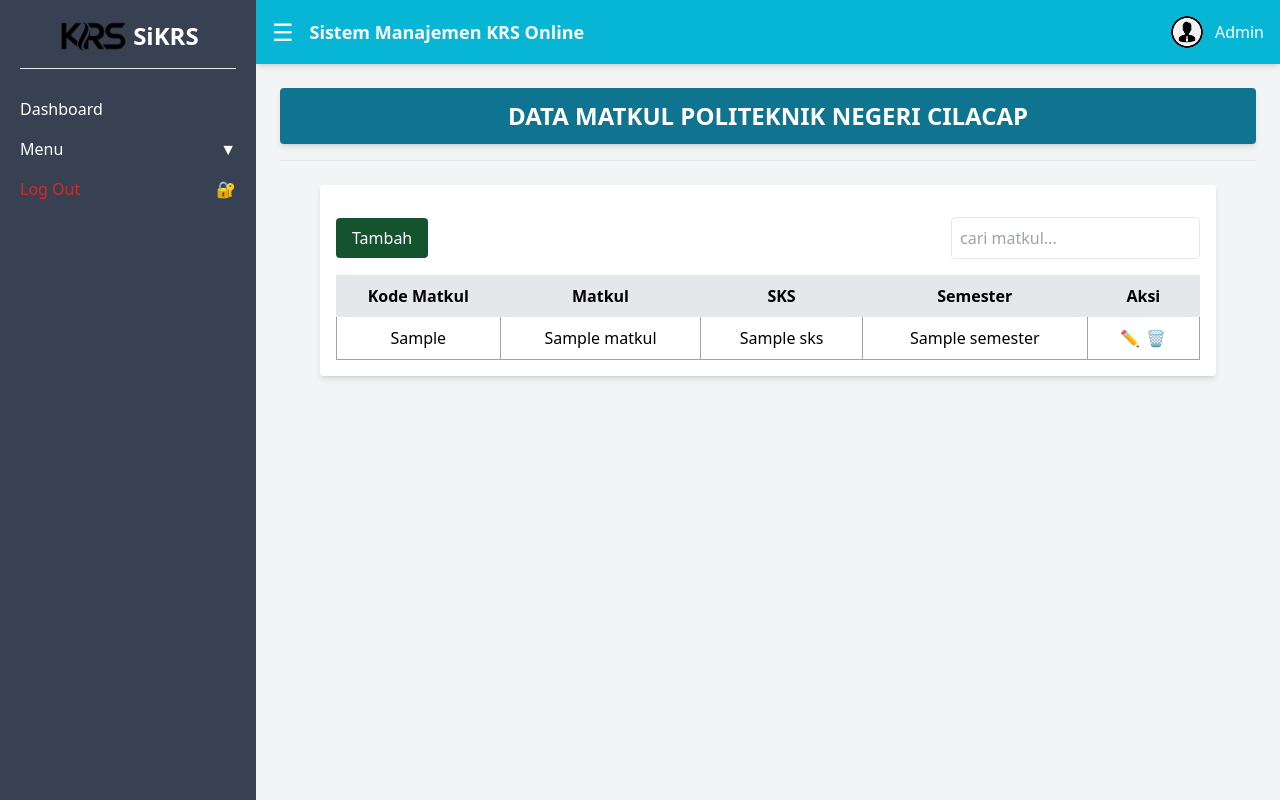
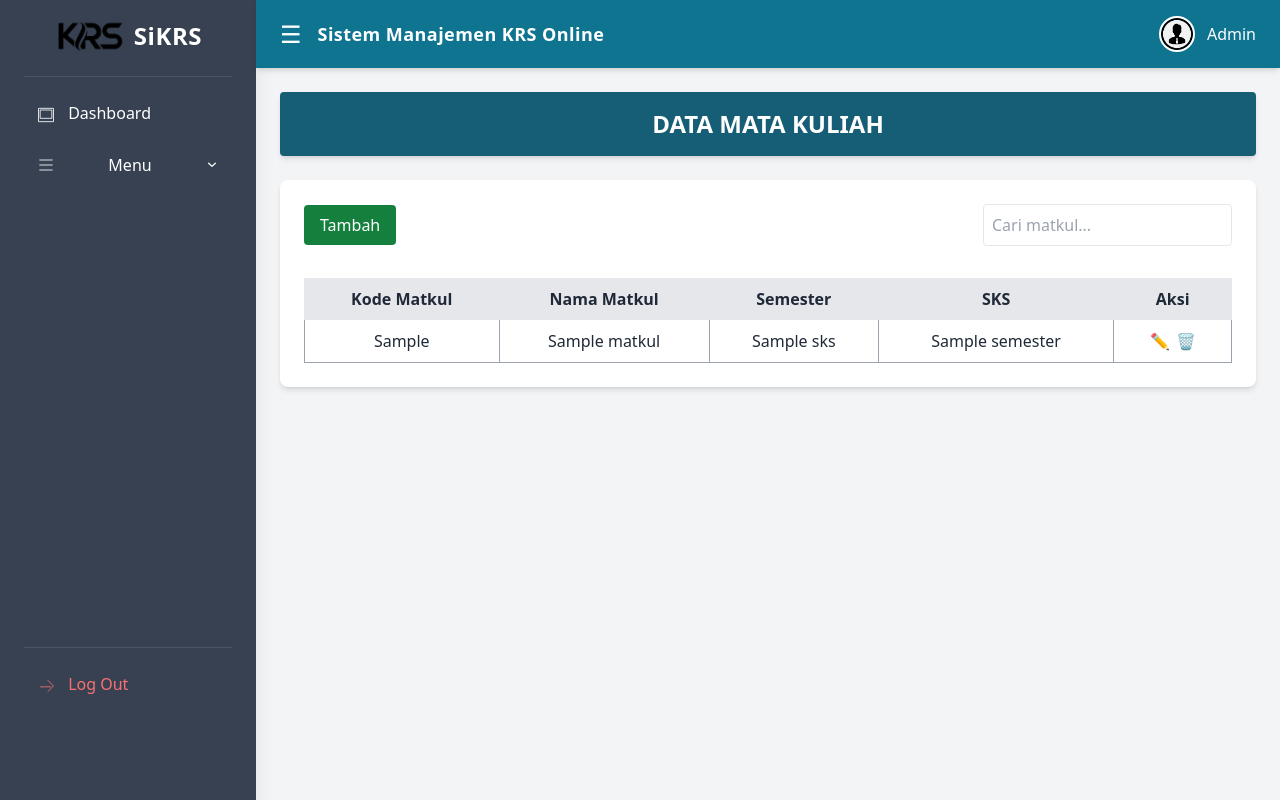
Before and after one commit to deviarynn/PBF-frontendSIKRS, a Laravel app: template resources/views/admin/dataMatkul.blade.php in a window 1280 px wide. Run offline with Laravel 10, Linux system fonts and the light colour scheme; the template is opened without the code that fills it: most values are stand-ins (such as "Sample title", 1, 10 or a date in 2020); some libraries are stand-ins or nearby versions.

Commit message:
new update

```diff
--- a/resources/views/admin/dataMatkul.blade.php
+++ b/resources/views/admin/dataMatkul.blade.php
@@ -6,136 +6,147 @@
   <title>SiKRS - Data Matkul</title>
   <script src="https://cdn.tailwindcss.com"></script>
   <script>
-        let isDropdownOpen = false; // Menyimpan status dropdown
+    let isDropdownOpen = false;
 
     function toggleDropdown() {
-            let dropdown = document.getElementById("dropdownMenu");
-            let menuMatkul = document.getElementById("menuMatkul");
+      const dropdown = document.getElementById("dropdownMenu");
+      const icon = document.getElementById("dropdownIcon");
 
-            isDropdownOpen = !isDropdownOpen; // Ubah status dropdown
+      isDropdownOpen = !isDropdownOpen;
+      dropdown.classList.toggle("hidden");
+      dropdown.classList.toggle("opacity-100");
 
-            if (isDropdownOpen) {
-                dropdown.classList.remove("hidden");
-                dropdown.classList.add("opacity-80", "backdrop-blur-md");
-                menuMatkul.classList.add("bg-gray-500", "text-white", "rounded");
-            } else {
+      icon.classList.toggle("rotate-180", isDropdownOpen);
+    }
+
+    document.addEventListener("click", function (event) {
+      const dropdown = document.getElementById("dropdownMenu");
+      const menuButton = document.getElementById("menuButton");
+
+      if (!dropdown.contains(event.target) && !menuButton.contains(event.target)) {
+        isDropdownOpen = false;
         dropdown.classList.add("hidden");
-                dropdown.classList.remove("opacity-80", "backdrop-blur-md");
-                menuMatkul.classList.remove("bg-gray-500", "text-white", "rounded");
+        document.getElementById("dropdownIcon").classList.remove("rotate-180");
+      }
+    });
+
+    function confirmLogout() {
+      if (confirm("Apakah Anda yakin ingin keluar?")) {
+        window.location.href = "{{ route('welcome') }}";
       }
     }
 
-        function keepDropdownOpen(event) {
-            event.stopPropagation(); // Mencegah dropdown tertutup saat klik di dalamnya
-        }
+    document.addEventListener("DOMContentLoaded", function () {
+      const toggleButton = document.getElementById("toggleSidebar");
+      const sidebar = document.getElementById("sidebar");
+      const mainContent = document.querySelector(".ml-64");
 
-        function openDataMatkul() {
-            isDropdownOpen = true; // Pastikan dropdown tetap terbuka
-            document.getElementById("dropdownMenu").classList.remove("hidden");
-            document.getElementById("dropdownMenu").classList.add("opacity-50", "backdrop-blur-md");
-
-            // Highlight menu "Data Mahasiswa"
-            document.getElementById("menuMatkul").classList.add("bg-gray-500", "text-white", "rounded");
-        }
-
-        document.addEventListener("click", function(event) {
-            let dropdown = document.getElementById("dropdownMenu");
-            let menuButton = document.getElementById("menuButton");
-
-            if (!dropdown.contains(event.target) && event.target !== menuButton) {
-                isDropdownOpen = false; // Tutup dropdown jika klik di luar
-                dropdown.classList.add("hidden");
-                dropdown.classList.remove("opacity-50", "backdrop-blur-md");
-            }
+      toggleButton.addEventListener("click", function () {
+        sidebar.classList.toggle("-translate-x-full");
+        mainContent.classList.toggle("ml-64");
+        mainContent.classList.toggle("ml-0");
+      });
     });
   </script>
 </head>
-<body class="bg-gray-100">
-    <div class="flex h-screen">
+<body class="bg-gray-100 text-gray-800">
+<div class="flex h-screen overflow-hidden">
+
   <!-- Sidebar -->
-        <aside class="w-64 bg-gray-700 text-white p-5 fixed h-full">
-            <div class="text-center mb-4 flex items-center justify-center">
-                <img src="{{ asset('image/krs.png') }}" alt="Logo SiKRS" class="h-8 mr-1">
-                <h2 class="text-2xl font-bold text-white">SiKRS</h2>
+  <aside id="sidebar" class="w-64 bg-gray-700 text-white px-6 pt-5 pb-24 fixed h-full shadow-xl flex flex-col transform transition-transform duration-300">
+    <div class="flex items-center justify-center mb-6">
+      <img src="{{ asset('image/krs.png') }}" alt="Logo SiKRS" class="h-8 mr-2">
+      <h2 class="text-2xl font-bold tracking-wide">SiKRS</h2>
     </div>
-            <hr>
-            <ul class="mt-5">
-                <li class="py-2"><a href="/admin/dashboard " class="block">Dashboard</a></li>
-                <li class="py-2 relative">
-                    <button id="menuButton" onclick="toggleDropdown()" class="block w-full text-left flex justify-between items-center">Menu <span>▼</span></button>
-                    <ul id="dropdownMenu" class="hidden bg-gray-600 mt-2 rounded" onclick="keepDropdownOpen(event)">
-                        <li class="py-2 px-4 hover:bg-gray-500"><a href="/admin/dataMhs">Data Mahasiswa</a></li>
-                        <li class="py-2 px-4 hover:bg-gray-500"><a href="/admin/dataProdi">Data Prodi</a></li>
-                        <li id="menuMatkul" class="py-2 px-4 hover:bg-gray-500">
-                            <a href="/admin/dataMatkul" onclick="openDataMatkul()">Data Matkul</a>
+    <hr class="border-gray-600 mb-4">
+    <ul class="flex-1">
+      <li class="mb-3">
+        <a href="/admin/dashboard" class="block py-2 px-3 rounded hover:bg-cyan-600 transition">
+          <svg class="w-5 h-5 inline-block mr-2" fill="none" stroke="currentColor" viewBox="0 0 24 24">
+            <path d="M3 4v16h18V4H3zm2 12V6h14v10H5z" />
+          </svg> Dashboard
+        </a>
       </li>
-                        <li class="py-2 px-4 hover:bg-gray-500"><a href="/admin/dataKelas">Data Kelas</a></li>
-                        <li class="py-2 px-4 hover:bg-gray-500"><a href="/admin/dataKRS">Data KRS</a></li>
+
+      <li class="mb-3 relative">
+        <button id="menuButton" onclick="toggleDropdown()" class="flex items-center justify-between w-full py-2 px-3 rounded hover:bg-cyan-600 transition">
+          <svg class="w-5 h-5 inline-block mr-2" fill="none" stroke="currentColor" viewBox="0 0 24 24">
+            <path d="M4 6h16M4 12h16M4 18h16" />
+          </svg> Menu
+          <svg id="dropdownIcon" class="ml-2 h-4 w-4 transform transition-transform" fill="currentColor" viewBox="0 0 20 20">
+            <path d="M5.23 7.21a.75.75 0 011.06-.02L10 10.586l3.71-3.37a.75.75 0 011.02 1.1l-4.25 3.86a.75.75 0 01-1.02 0L5.25 8.29a.75.75 0 01-.02-1.06z" />
+          </svg>
+        </button>
+
+        <ul id="dropdownMenu" class="hidden absolute left-0 w-full mt-1 bg-gray-500 text-sm rounded shadow-lg opacity-100 z-20">
+          <li><a href="/admin/dataMhs" class="block py-2 px-4 hover:bg-gray-600">Data Mahasiswa</a></li>
+          <li><a href="/admin/dataProdi" class="block py-2 px-4 hover:bg-gray-600">Data Prodi</a></li>
+          <li><a href="/admin/dataMatkul" class="block py-2 px-4 hover:bg-gray-600 bg-cyan-700 text-white font-semibold">Data Matkul</a></li>
+          <li><a href="/admin/dataKelas" class="block py-2 px-4 hover:bg-gray-600">Data Kelas</a></li>
+          <li><a href="/admin/dataKRS" class="block py-2 px-4 hover:bg-gray-600">Data KRS</a></li>
         </ul>
-                </li>
-                <li class="py-2 text-red-600 flex justify-between items-center">
-                    <a href="#" onclick="confirmLogout()" class="block flex justify-between items-center w-full">
-                        Log Out <span>🔐</span>
-                    </a>
       </li>
     </ul>
 
-            <script>
-                function confirmLogout() {
-                    let confirmAction = confirm("Apakah Anda yakin ingin keluar?");
-                    if (confirmAction) {
-                        window.location.href = "{{ route('welcome') }}"; // Arahkan ke halaman welcome
-                    }
-                }
-            </script>
+    <div class="mt-auto">
+      <li class="mt-6 pt-4 border-t border-gray-600 text-red-400 list-none">
+        <a href="#" onclick="confirmLogout()" class="block py-2 px-3 rounded hover:bg-red-600 hover:text-white transition">
+          <svg class="w-5 h-5 inline-block mr-2" fill="none" stroke="currentColor" viewBox="0 0 24 24">
+            <path d="M14 5l7 7-7 7M5 13h13"></path>
+          </svg> Log Out
+        </a>
+      </li>
+    </div>
   </aside>
 
-        <!-- Main Content -->
-        <div class="flex-1 ml-64">
+  <!-- Main content -->
+  <div class="flex-1 ml-64 transition-all duration-300">
     <!-- Navbar -->
-            <nav class="bg-cyan-500 text-white p-4 flex justify-between items-center shadow-md w-full">
+    <nav class="bg-cyan-700 text-white px-6 py-4 flex justify-between items-center shadow-md sticky top-0 z-10">
       <div class="flex items-center space-x-4">
-                    <button class="text-2xl">&#9776;</button> <!-- Strip tiga -->
-                    <h1 class="text-lg font-bold">Sistem Manajemen KRS Online</h1>
+        <span id="toggleSidebar" class="text-2xl cursor-pointer">&#9776;</span>
+        <h1 class="text-lg font-bold tracking-wide">Sistem Manajemen KRS Online</h1>
       </div>
       <div class="flex items-center space-x-3">
-                    <img src="{{ asset('image/admin.png') }}" alt="👨‍💼" class="h-8 w-8 rounded-full">
-                    <span>Admin</span>
+        <img src="{{ asset('image/admin.png') }}" alt="Admin" class="h-9 w-9 rounded-full border-2 border-white">
+        <span class="font-medium">Admin</span>
       </div>
     </nav>
 
+    <!-- Content -->
     <main class="p-6">
-                <!-- Selamat Datang Admin -->
-                <div class="bg-cyan-700 text-white p-3 text-center rounded mb-4 shadow-md w-full">
-                    <h2 class="text-2xl font-bold">DATA MATKUL POLITEKNIK NEGERI CILACAP</h2>
+      <div class="bg-cyan-800 text-white text-center py-4 rounded shadow-md">
+        <h2 class="text-2xl font-semibold">DATA MATA KULIAH</h2>
       </div>
-                <hr><br>
 
-                @if (Session::has('Succes'))
-                    <div class="pt-3">
-                        <div class="alert alert-succes">
-                            {{ Session::get('Success') }}
+      <div class="mt-6 bg-white p-6 rounded-lg shadow-md max-w-5xl mx-auto">
+        <div class="flex justify-between items-center mb-4">
+          <a href="/admin/tambahMatkul" class="bg-green-700 hover:bg-green-600 text-white px-4 py-2 rounded transition">Tambah</a>
+          <input type="text" id="searchInput" placeholder="Cari matkul..." class="border p-2 rounded">
         </div>
-                    </div>
-                @endif
-                <!-- Main Content -->
-                <div class="bg-white shadow-md rounded p-4 max-w-4xl mx-auto overflow-x-auto">
-                    <div class="flex justify-between items-center mt-4">
-                        <a href="/admin/tambahMatkul" class="bg-green-900 hover:bg-green-700 transition duration-200 text-white px-4 py-2 rounded">
-                            Tambah
-                        </a>
-                        <input type="text" placeholder="cari matkul..." class="border p-2 rounded">
-                    </div>
-                    <table class="w-full mt-4 border-collapse border border-gray-300 text-center">
-                        <thead>
-                            <tr class="bg-gray-200">
-                                <th class="border p-2">Kode Matkul</th>
-                                <th class="border p-2">Matkul</th>
-                                <th class="border p-2">SKS</th>
-                                <th class="border p-2">Semester</th>
-                                <th class="border p-2">Aksi</th>
+
+        <div class="overflow-x-auto">
+          <table id="matkulTable" class="w-full mt-4 border-collapse border border-gray-300 text-center">
+            <thead class="bg-gray-200">
+              <tr>
+                <th class="border px-4 py-2">Kode Matkul</th>
+                <th class="border px-4 py-2">Nama Matkul</th>
+                <th class="border px-4 py-2">Semester</th>
+                <th class="border px-4 py-2">SKS</th>
+                <th class="border px-4 py-2">Aksi</th>
               </tr>
             </thead>
+                        <script>
+                            document.getElementById("searchInput").addEventListener("keyup", function () {
+                              const searchTerm = this.value.toLowerCase();
+                              const rows = document.querySelectorAll("#matkulTable tbody tr");
+
+                              rows.forEach(row => {
+                                const rowText = row.innerText.toLowerCase();
+                                row.style.display = rowText.includes(searchTerm) ? "" : "none";
+                              });
+                            });
+                          </script>
                         <tbody>
                             @foreach ($matkul as $m)
                             <tr class="text-center">
```
Lines whose indentation alone changed are shown as unchanged.
